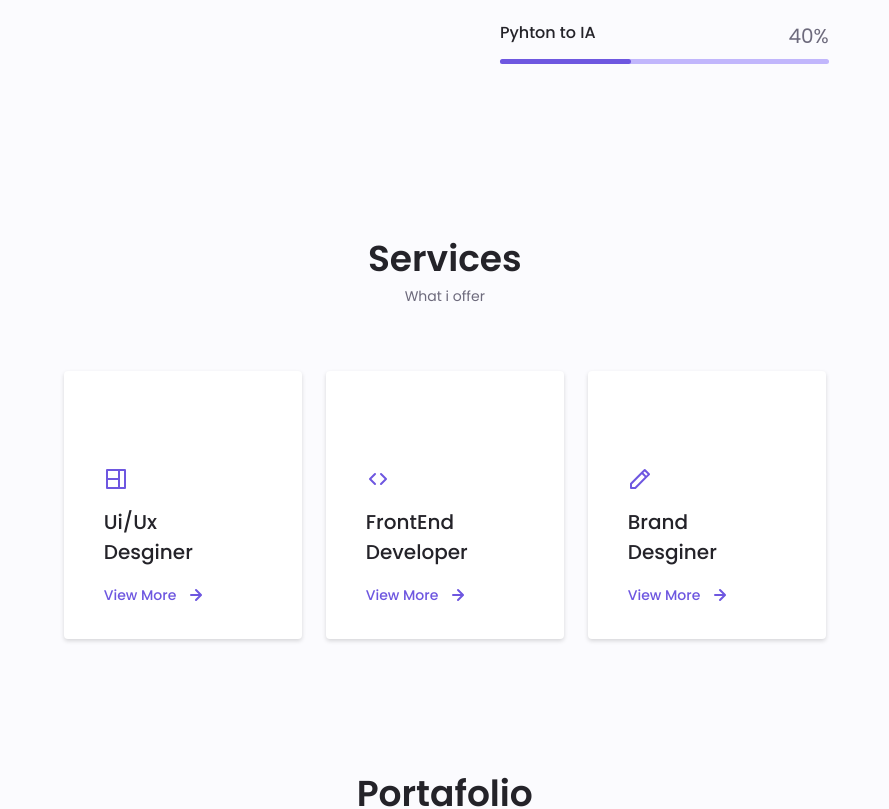
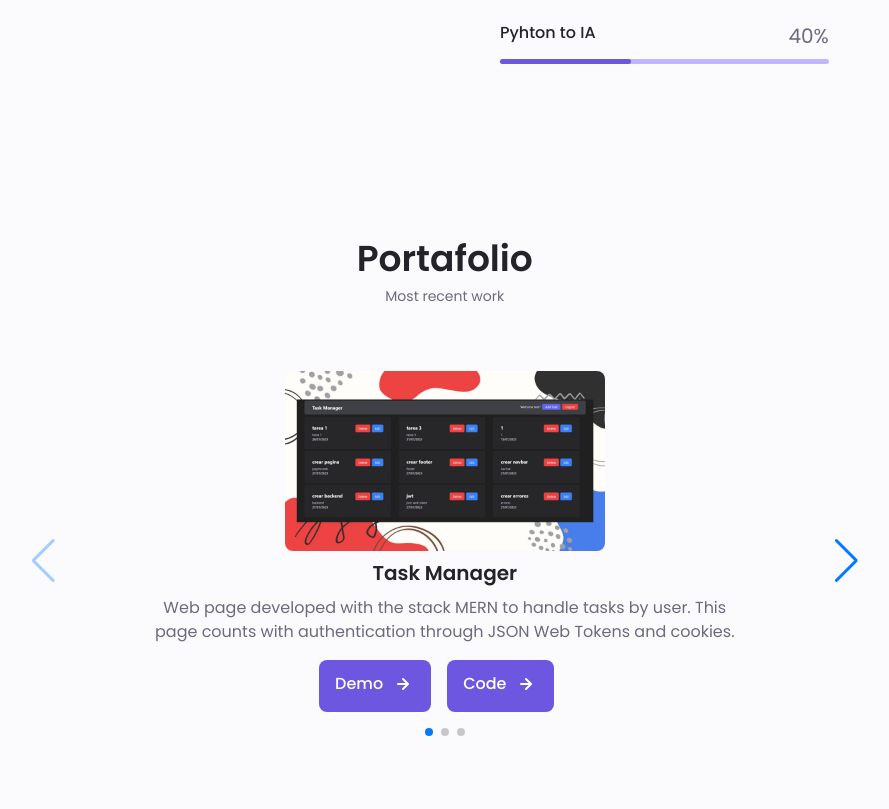
Before and after one commit to DaniBonica001/my-portafolio, a React (Vite) app: page / in a window 1280 px wide. Shown: the part 2020-2829 px from the top of the page, without its empty margins (253-1142 px from the left). Built offline with nearby package versions, Linux system fonts and the light colour scheme.

Commit message:
project 1

```diff
--- a/src/App.jsx
+++ b/src/App.jsx
@@ -15,7 +15,7 @@ function App() {
       <Home />
       <About />
       <Skills/>
-      <Services/>
+      {/* <Services/>    */}
       <Portafolio/>
       <Contact/>
       <Footer/>
--- a/src/Components/Portafolio.jsx
+++ b/src/Components/Portafolio.jsx
@@ -25,15 +25,14 @@ function Portafolio() {
           {/*Portafolio 1 */}
           <SwiperSlide style={{height:'380px', textAlign:"center"}} className="portafolio__content grid swiper-slide">
             <img
-              src="src/assets/portfolio1.jpg"
+              src="src/assets/taskManager.jpg"
               alt="img1"
               className="portafolio__img"
             />
             <div className="portafolio__data">
-              <h3 className="portafolio__title">Modern Website</h3>
+              <h3 className="portafolio__title">Task Manager</h3>
               <p className="portafolio__description">
-                Lorem ipsum dolor sit amet consectetur adipisicing elit.
-                Quisquam, voluptatum.
+                Web page developed with the stack MERN to handle tasks by user. This page counts with authentication through JSON Web Tokens and cookies.
               </p>
 
               <a
@@ -41,6 +40,12 @@ function Portafolio() {
                 className="button button--flex button--small portafolio__button"
               >
                 Demo <UilArrowRight className="button__icon" />
+              </a>
+              <a
+                href="https://github.com/DaniBonica001/taskManager-auth-MERN" target="_blank"
+                className="button button--flex button--small portafolio__button"
+              >
+                Code <UilArrowRight className="button__icon" />
               </a>
             </div>
           </SwiperSlide>
--- a/src/Components/styles.css
+++ b/src/Components/styles.css
@@ -346,7 +346,9 @@ img {
 }
 
 .button--small{
-  padding: .75rem 1rem;
+  padding: .75rem 1rem 1rem 1rem;
+  margin-right: 1rem;
+
 }
 
 .button--link{
@@ -623,11 +625,12 @@ img {
 /*==================== PORTFOLIO ====================*/
 
 .portafolio__swiper{
-  max-width: 400px;
+  max-width: 100px;
 }
 
 .portafolio__container{
   overflow: initial;
+  max-width: 850px;
 }
 
 .portafolio__content{
@@ -647,7 +650,10 @@ img {
 }
 
 .portafolio__description{
-  margin-bottom: var(--mb-0-75);
+
+  max-width: 600px; /* Ajusta el valor según el ancho deseado */
+  margin: 0 auto;
+  margin-bottom: 1rem;
 }
 
 .portafolio__button:hover .button__icon{
```
Also changed, not shown: src/assets/taskManager.jpg (added).
